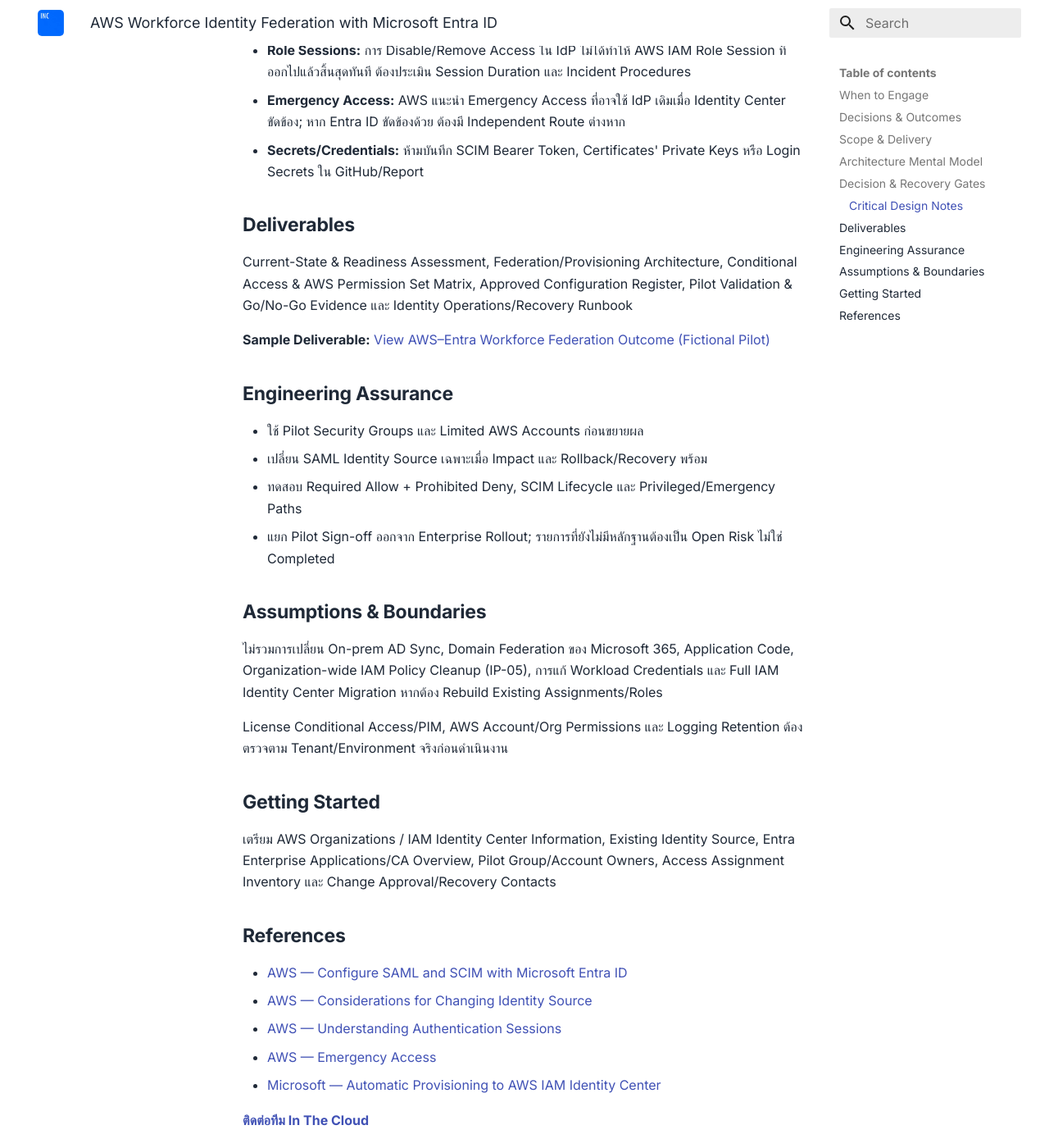
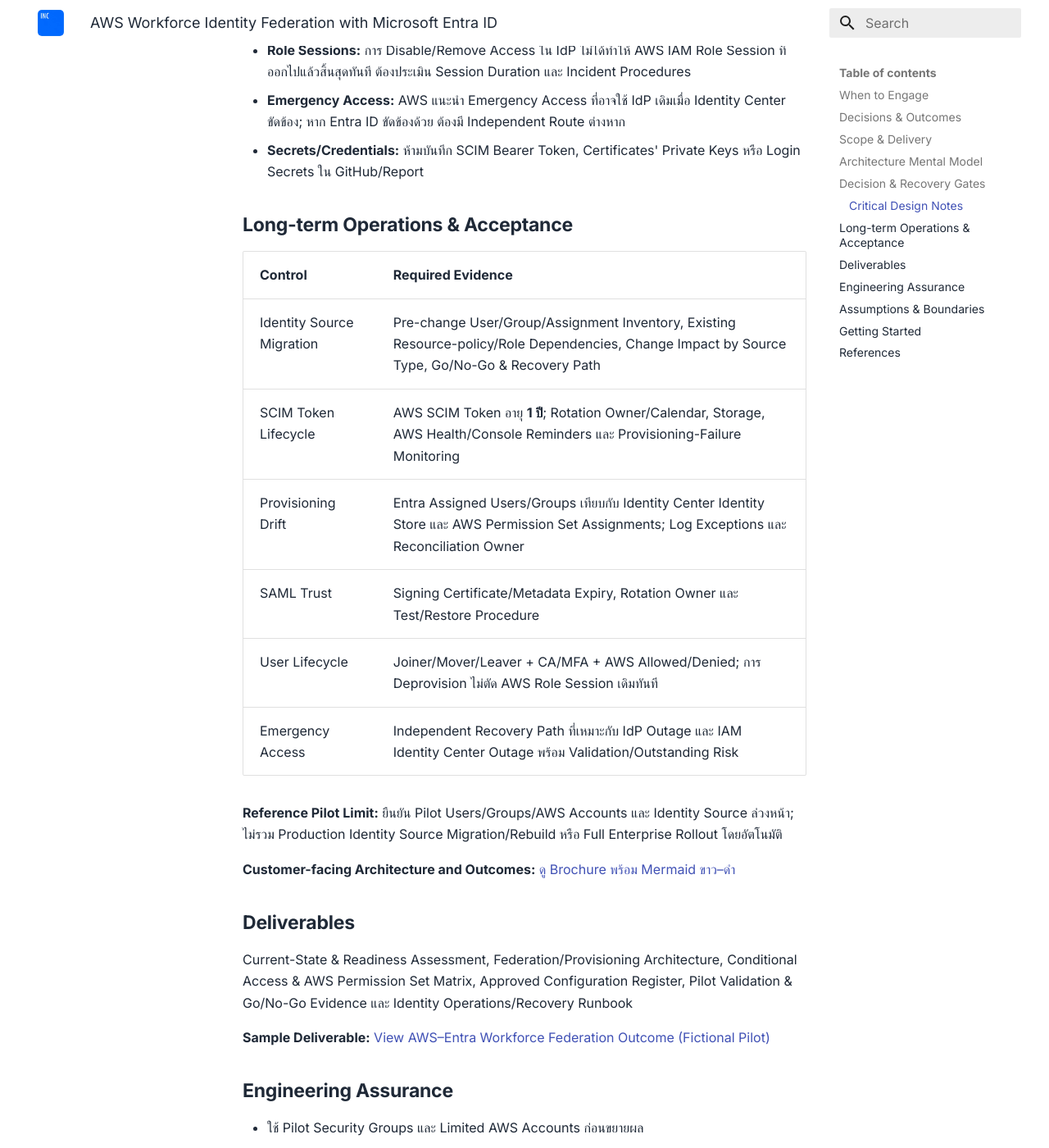
Before and after one commit to inthecloudth/service-catalog, an MkDocs documentation site: the page built from docs/services/ip-21-aws-workforce-identity-federation.md, in a window 1280 px wide and 1400 px high, scrolled down 3739 px. Shown: the whole window at 82% size. Built offline with MkDocs 1.6.1 and Material for MkDocs 9.7.7, drawn with Linux system fonts in a browser that asks for light colours.

Commit message:
docs(ip-21): align SCIM lifecycle, migration gates and operational acceptance

```diff
--- a/docs/services/ip-21-aws-workforce-identity-federation.md
+++ b/docs/services/ip-21-aws-workforce-identity-federation.md
@@ -71,6 +71,21 @@ flowchart TD
 - **Emergency Access:** AWS แนะนำ Emergency Access ที่อาจใช้ IdP เดิมเมื่อ Identity Center ขัดข้อง; หาก Entra ID ขัดข้องด้วย ต้องมี Independent Route ต่างหาก
 - **Secrets/Credentials:** ห้ามบันทึก SCIM Bearer Token, Certificates' Private Keys หรือ Login Secrets ใน GitHub/Report
 
+## Long-term Operations & Acceptance
+
+| Control | Required Evidence |
+|---|---|
+| Identity Source Migration | Pre-change User/Group/Assignment Inventory, Existing Resource-policy/Role Dependencies, Change Impact by Source Type, Go/No-Go & Recovery Path |
+| SCIM Token Lifecycle | AWS SCIM Token อายุ **1 ปี**; Rotation Owner/Calendar, Storage, AWS Health/Console Reminders และ Provisioning-Failure Monitoring |
+| Provisioning Drift | Entra Assigned Users/Groups เทียบกับ Identity Center Identity Store และ AWS Permission Set Assignments; Log Exceptions และ Reconciliation Owner |
+| SAML Trust | Signing Certificate/Metadata Expiry, Rotation Owner และ Test/Restore Procedure |
+| User Lifecycle | Joiner/Mover/Leaver + CA/MFA + AWS Allowed/Denied; การ Deprovision ไม่ตัด AWS Role Session เดิมทันที |
+| Emergency Access | Independent Recovery Path ที่เหมาะกับ IdP Outage และ IAM Identity Center Outage พร้อม Validation/Outstanding Risk |
+
+**Reference Pilot Limit:** ยืนยัน Pilot Users/Groups/AWS Accounts และ Identity Source ล่วงหน้า; ไม่รวม Production Identity Source Migration/Rebuild หรือ Full Enterprise Rollout โดยอัตโนมัติ
+
+**Customer-facing Architecture and Outcomes:** [ดู Brochure พร้อม Mermaid ขาว–ดำ](brochures/ip-21-aws-workforce-identity-federation.md)
+
 ## Deliverables
 
 Current-State & Readiness Assessment, Federation/Provisioning Architecture, Conditional Access & AWS Permission Set Matrix, Approved Configuration Register, Pilot Validation & Go/No-Go Evidence และ Identity Operations/Recovery Runbook
```
